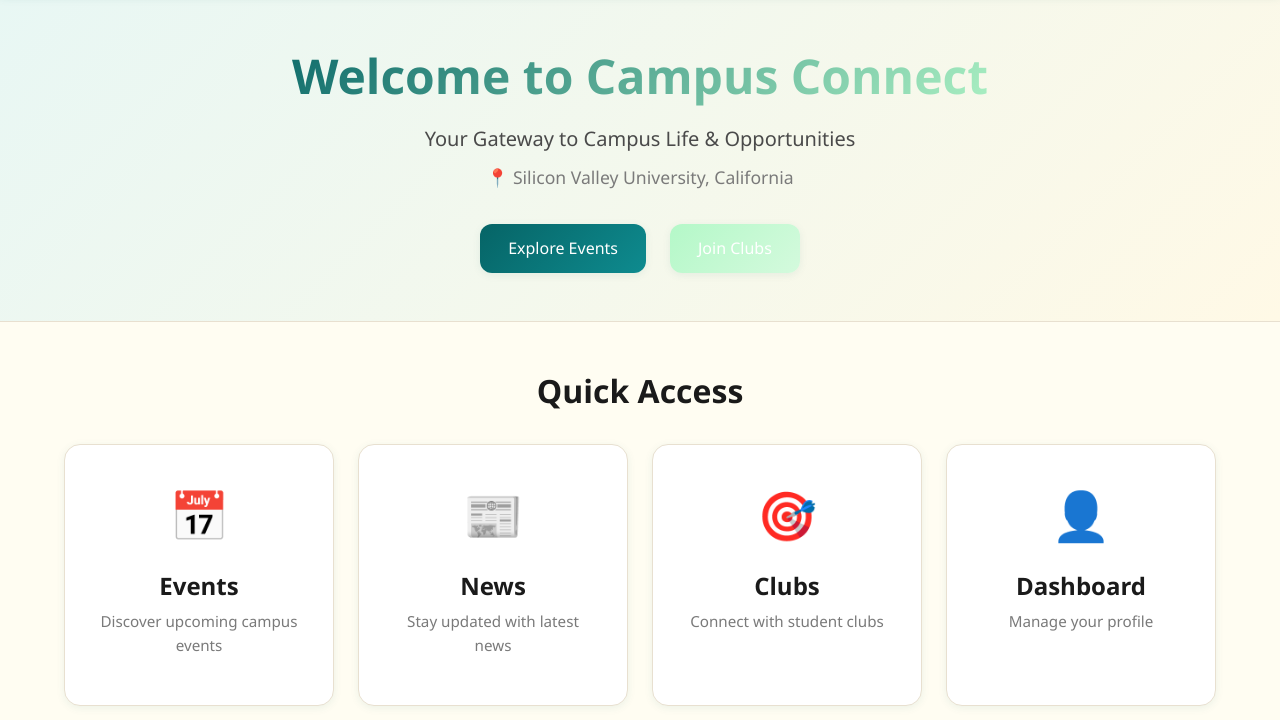
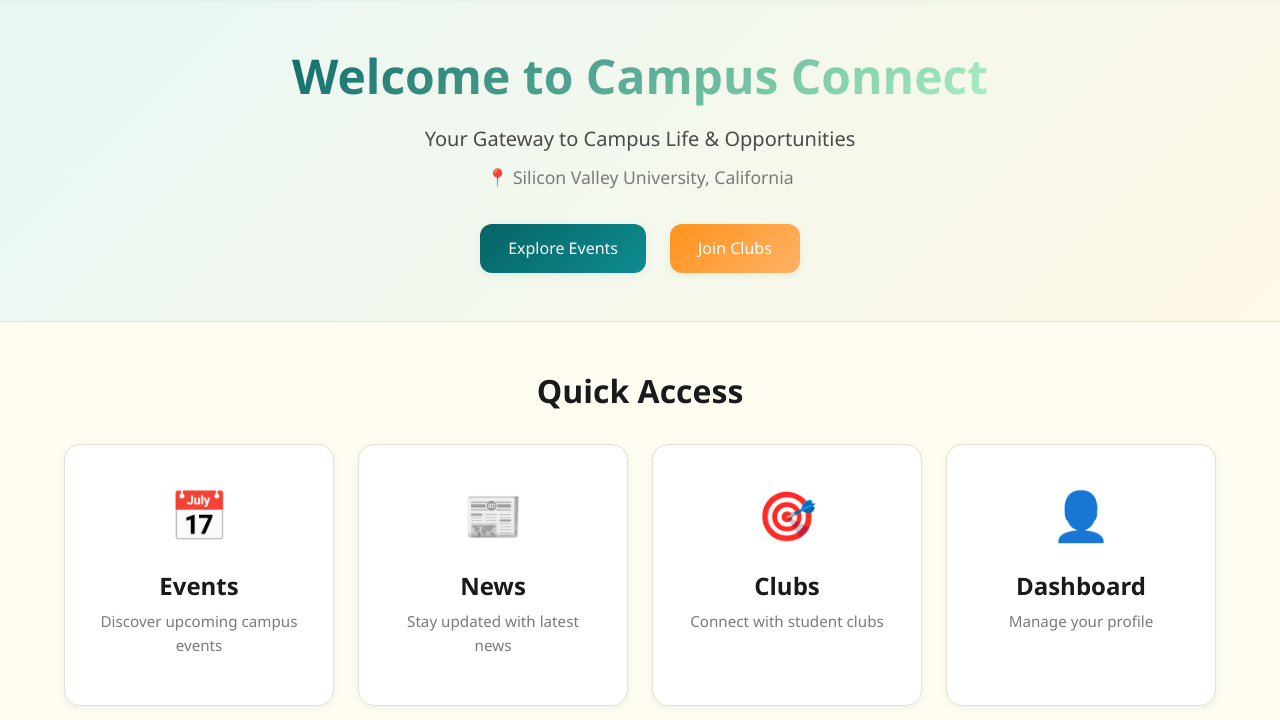
Before and after one commit to RishithSuresh/Nexus-Web-Project, a plain HTML site: page index.html in a window 1280 px wide. Shown: the part 80-800 px from the top of the page. Drawn offline with Linux system fonts and the light colour scheme; sample sign-in values are in the browser's storage.

Commit message:
color update

```diff
--- a/css/main.css
+++ b/css/main.css
@@ -133,7 +133,8 @@ a:hover {
 }
 
 .btn-secondary {
-    background: linear-gradient(135deg, var(--secondary-color), var(--secondary-light));
+    /* Use action / alert colors for secondary buttons (Join Clubs) */
+    background: linear-gradient(135deg, var(--accent-color), var(--accent-light));
     color: white;
     box-shadow: var(--shadow-sm);
 }
```
